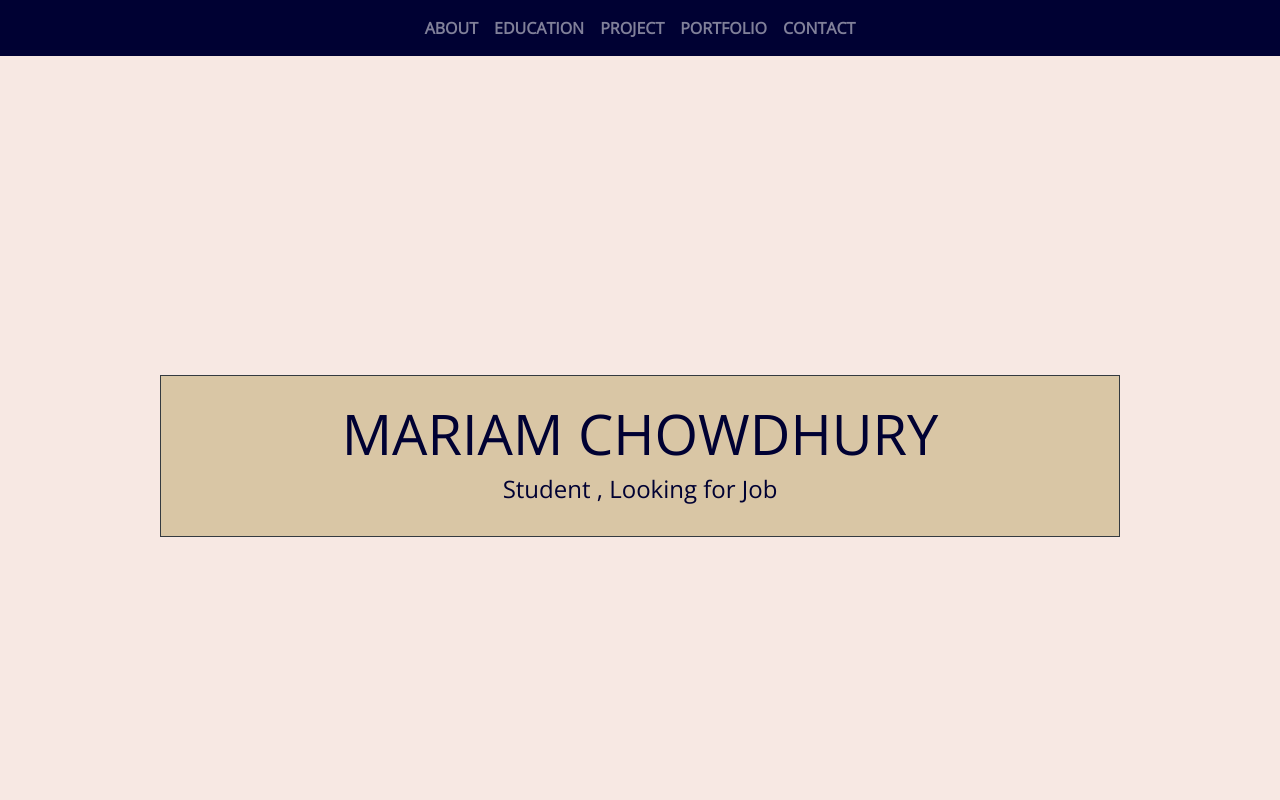
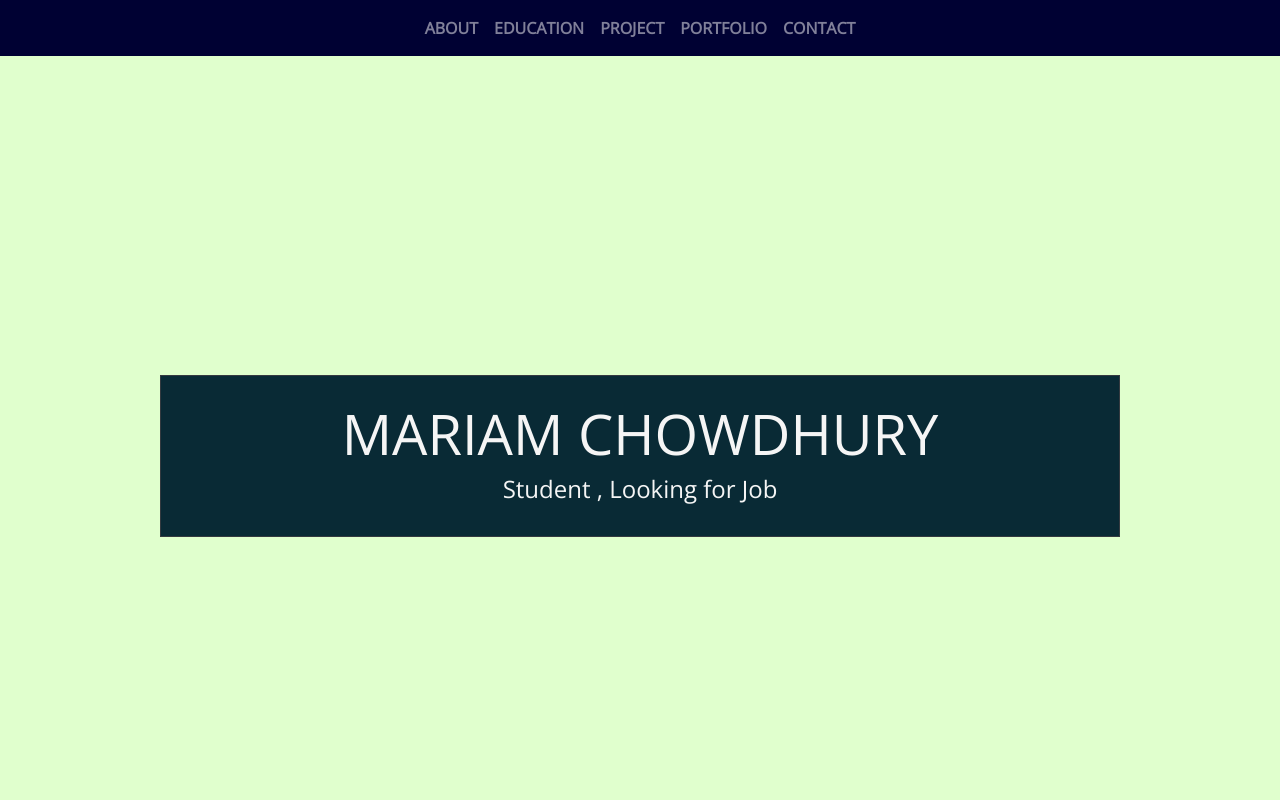
Before and after one commit to MariamChowdhury/Bootstrap_Website, a plain HTML site: page index.html in a window 1280 px wide. Shown: the top 800 px of the page. Drawn offline with nearby package versions, Linux system fonts and the light colour scheme.

Commit message:
final change

```diff
--- a/style.css
+++ b/style.css
@@ -4,12 +4,12 @@ body{
 }
 
 .banner-background{
-  background-color: #F7E8E3;
-  color:#000133;
+  background-color:#E0FFCD;
+  color:whitesmoke;
 }
 
 .banner-content{
-  background-color:#D9C6A5;
+  background-color:#092A35;
 }
 
 .nav-content{
```
